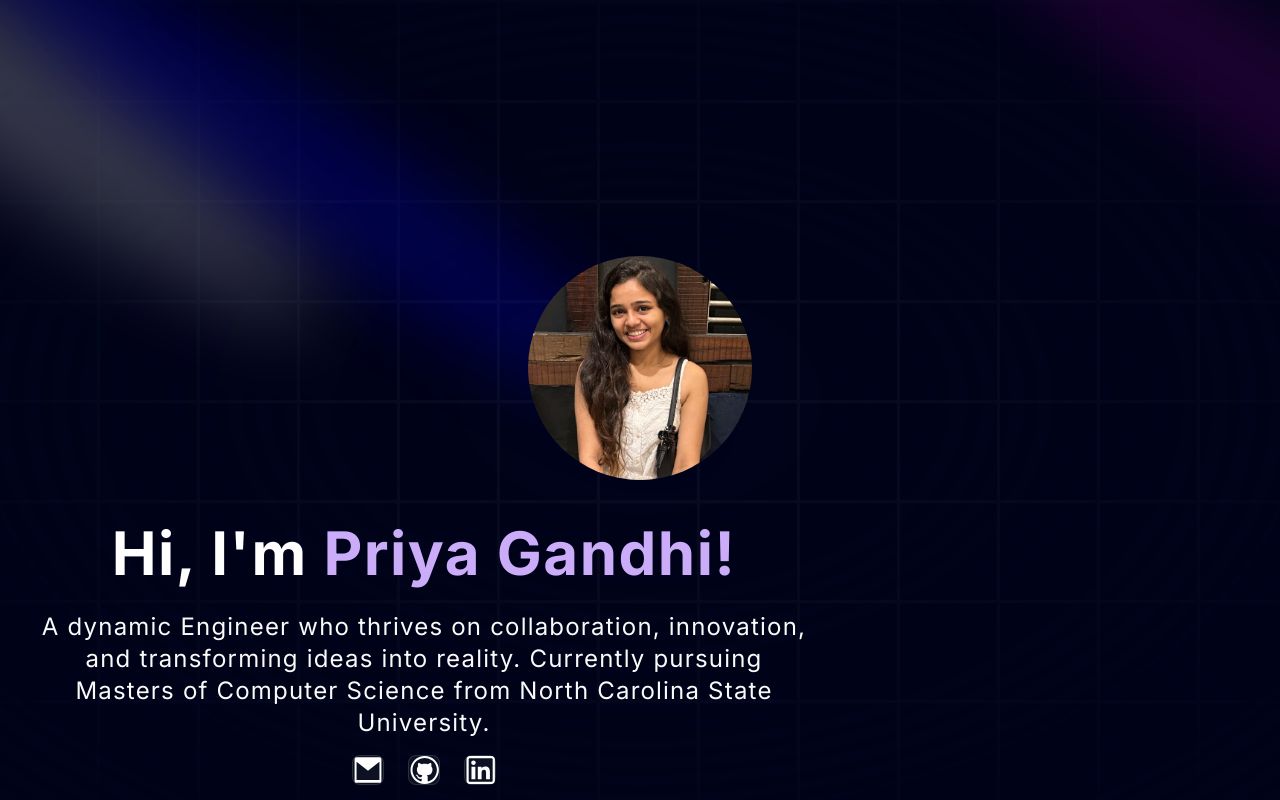
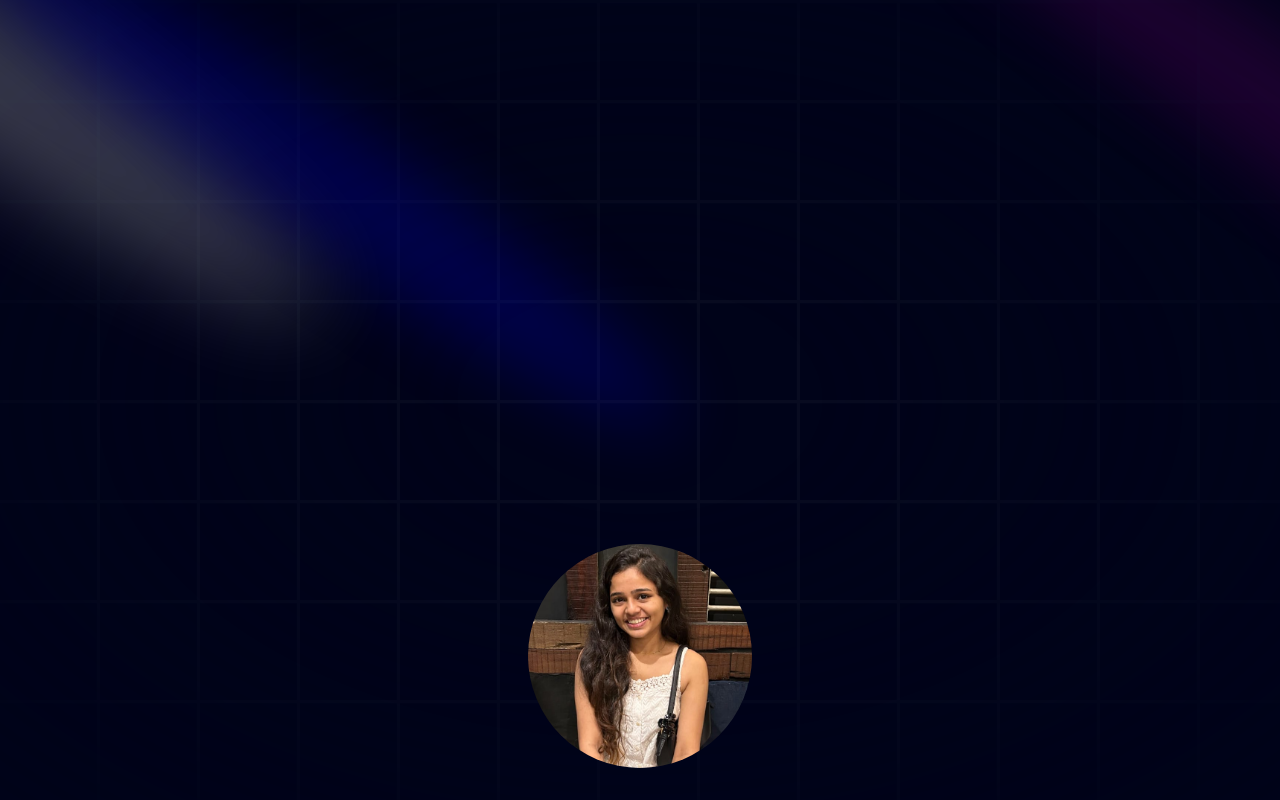
Before and after one commit to PriyaGandhi311/Portfolio-website, a Next.js app: page / in a window 1280 px wide. Shown: the top 800 px of the page. Built offline with nearby package versions, Linux system fonts and the light colour scheme.

Commit message:
Update Hero.tsx

```diff
--- a/components/Hero.tsx
+++ b/components/Hero.tsx
@@ -42,11 +42,11 @@ const Hero = () => {
       </div>
 
       <div className="flex flex-col justify-center relative my-20 z-10 pt-8">
-        <div className="flex items-center justify-center mb-4">
+        <div className="flex items-center justify-center min-h-screen px-4 pt-12 pb-8">
             <img
               src="/Priya_Gandhi.png"
               alt="Priya Gandhi"
-              className="rounded-full w-36 h-36 md:w-48 md:h-48 lg:w-56 lg:h-56"
+              className="rounded-full w-36 h-36 md:w-48 md:h-48 lg:w-56 lg:h-56 mb-4"
             />
           </div>
         <div className="max-w-[89vw] md:max-w-2xl lg:max-w-[60vw] flex flex-col items-center justify-center">
```
